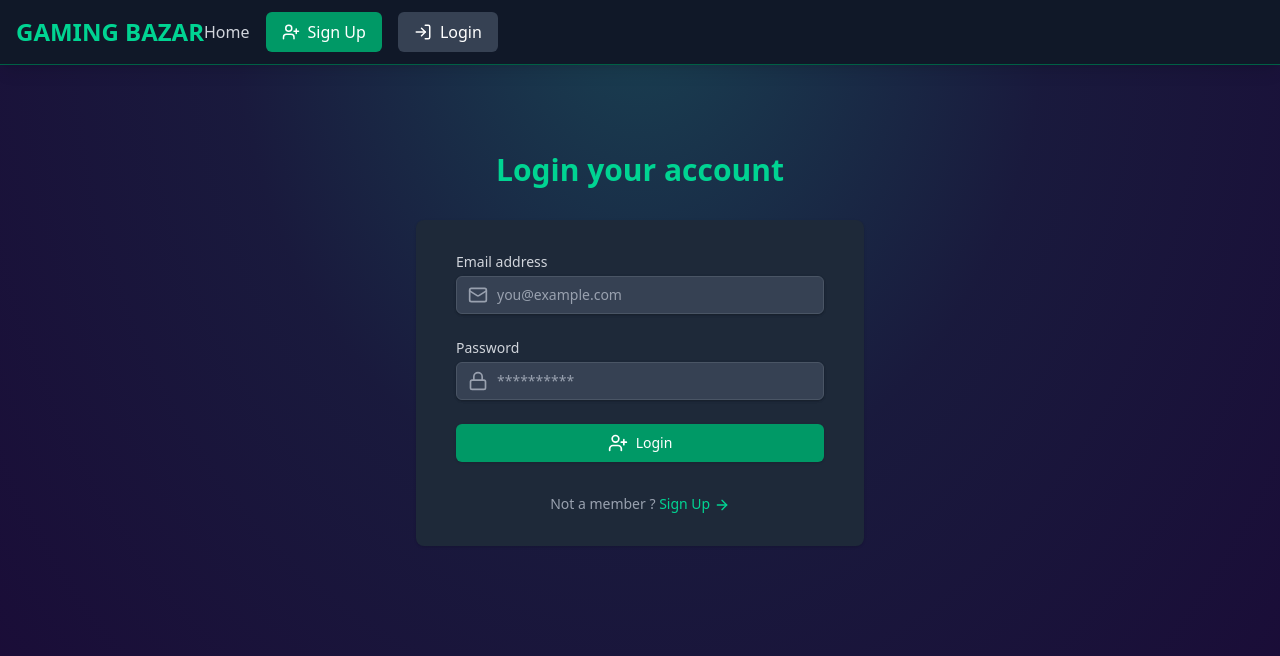
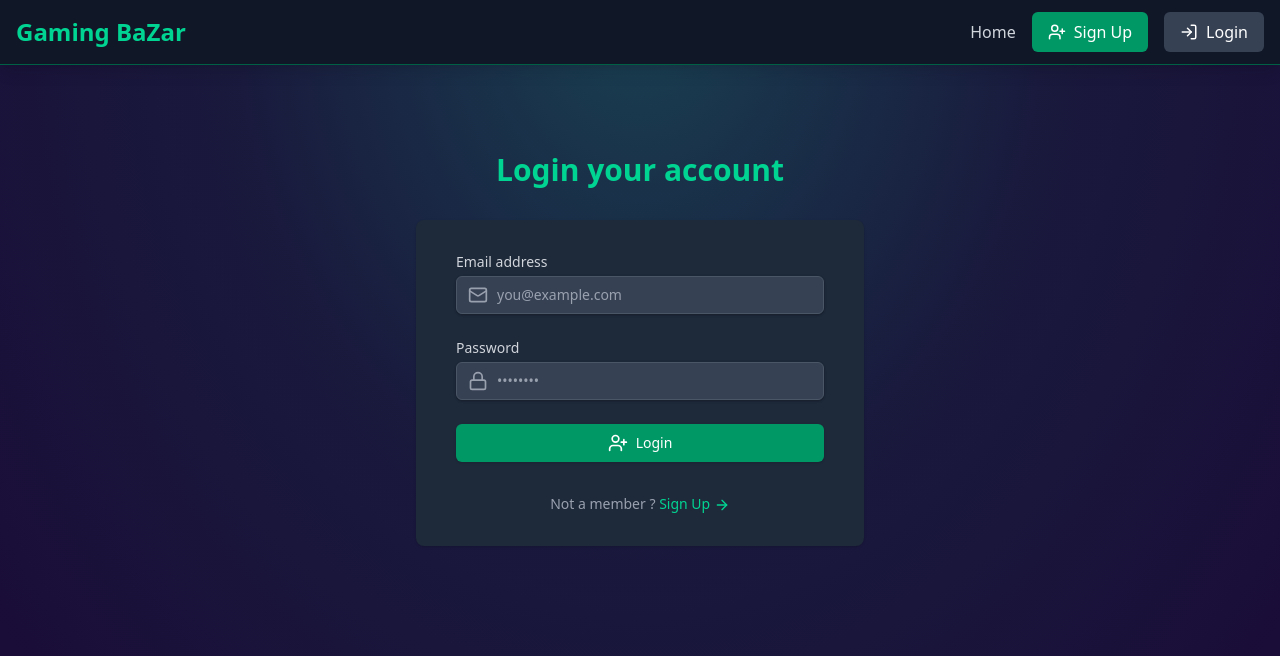
Before and after one commit to Sajit21/Ecommerce_Project, a React (Vite) app in the folder client/: page /login in a window 1280 px wide. Shown: the top 656 px of the page. Built offline with nearby package versions, Linux system fonts and the light colour scheme.

Commit message:
feat:login access

```diff
--- a/client/src/App.jsx
+++ b/client/src/App.jsx
@@ -5,10 +5,13 @@ import { LoginPage } from "./pages/LoginPage";
 import Navbar from "./components/Navbar";
 import {LogOut} from "./pages/LogOut";
 import {Toaster} from 'react-hot-toast'
+import { useUserStore } from "./stores/useUserStore";
 
 // import { LogOut } from "lucide-react";
 
 function App() {
+
+  const {user}=useUserStore()
   return (
     // <div className="min-h-screen bg-gray-900 text-white relative overflow-hidden">
     <div className="min-h-screen bg-[#1d0c3d] text-white relative overflow-hidden">
@@ -24,7 +27,7 @@ function App() {
           <Route path="/homepage" element={<HomePage />} />
           <Route path="/signup" element={<SIgnUpPage />} />
           <Route path="/login" element={<LoginPage />} />
-          <Route path="/logout" element={<LogOut />} />
+          <Route path="/logout" element={user ? <HomePage /> :<LogOut />} />
         </Routes>
       </div>
       <Toaster />
--- a/client/src/components/Navbar.jsx
+++ b/client/src/components/Navbar.jsx
@@ -8,22 +8,18 @@ const Navbar = () => {
   const isAdmin = false; // user?.role === "admin";
   // const { cart } = useCartStore();
 
-  return (
-    <header className="fixed top-0 left-0 w-full bg-gray-900 bg-opacity-90 backdrop-blur-md shadow-lg z-40 transition-all duration-300 border-b border-emerald-800">
-      <div className="container mx-auto px-4 py-3">
-        <div className="flex flex-wrap  juseStoreustify-between items-center">
-          <Link
-            to="/"
-            className="text-2xl font-bold text-emerald-400 items-center space-x-2 flex"
-          >
-           GAMING BAZAR
+  return <header className='fixed top-0 left-0 w-full bg-gray-900 bg-opacity-90 backdrop-blur-md shadow-lg z-40 transition-all duration-300 border-b border-emerald-800'>
+  <div className='container mx-auto px-4 py-3'>
+    <div className='flex flex-wrap justify-between items-center'>
+      <Link to='/' className='text-2xl font-bold text-emerald-400 items-center space-x-2 flex'>
+        Gaming BaZar
       </Link>
 
-          <nav className="flex flex-wrap items-center gap-4">
+      <nav className='flex flex-wrap items-center gap-4'>
         <Link
           to={"/"}
-              className="text-gray-300 hover:text-emerald-400 transition duration-300
-					 ease-in-out"
+          className='text-gray-300 hover:text-emerald-400 transition duration-300
+       ease-in-out'
         >
           Home
         </Link>
@@ -91,6 +87,6 @@ const Navbar = () => {
         </div>
       </div>
     </header>
-  );
+
 };
 export default Navbar;
--- a/client/src/pages/LoginPage.jsx
+++ b/client/src/pages/LoginPage.jsx
@@ -3,16 +3,24 @@ import { useState } from 'react';
 import {Link} from "react-router-dom";
 import { UserPlus,Lock, Mail,User,ArrowRight,Loader } from 'lucide-react';
 import {motion} from "framer-motion"
+import { useUserStore } from '../stores/useUserStore';
 
 
 export  const LoginPage = () => {
    const [email,setEmail]=useState("")
    const [password,setPassword]=useState("")
-   const loading=false;
 
+
+
+   const{login,loading}=useUserStore()
    const handleSubmit=(e)=>{
     e.preventDefault();
-    console.log(email,password)
+    console.log({email,password})
+    const userdata={
+      email,
+      password
+    }
+    login(userdata)
 
    }
 
@@ -38,56 +46,44 @@ return (
       <div className="bg-gray-800 py-8 px-4 shadow sm:rounded-lg sm:px-10">
         <form onSubmit={handleSubmit} className="space-y-6">
         <div>
-            <label
-              htmlFor="email"
-              className="block text-sm font-medium text-gray-300"
-            >
+							<label htmlFor='email' className='block text-sm font-medium text-gray-300'>
 								Email address
 							</label>
-            <div className="mt-1 relative rounded-md shadow-sm">
-              <div className="absolute inset-y-0 left-0 pl-3 flex items-center pointer-events-none">
-                <Mail className="h-5 w-5 text-gray-400" aria-hidden="true" />
+							<div className='mt-1 relative rounded-md shadow-sm'>
+								<div className='absolute inset-y-0 left-0 pl-3 flex items-center pointer-events-none'>
+									<Mail className='h-5 w-5 text-gray-400' aria-hidden='true' />
 								</div>
 								<input
-                id="email"
-                type="email"
+									id='email'
+									type='email'
 									required
-                value={email}  //only for display purpose
-                onChange={(e) =>
-                  setEmail({ email: e.target.value })
-                }
-                className=" block w-full px-3 py-2 pl-10 bg-gray-700 border border-gray-600
+									value={email}
+									onChange={(e) => setEmail(e.target.value)}
+									className=' block w-full px-3 py-2 pl-10 bg-gray-700 border border-gray-600
 									rounded-md shadow-sm
 									 placeholder-gray-400 focus:outline-none focus:ring-emerald-500
-                 focus:border-emerald-500 sm:text-sm"
-                placeholder="you@example.com"
+									 focus:border-emerald-500 sm:text-sm'
+									placeholder='you@example.com'
 								/>
 							</div>
 						</div>
             <div>
-            <label
-              htmlFor="password"
-              className="block text-sm font-medium text-gray-300"
-            >
+							<label htmlFor='password' className='block text-sm font-medium text-gray-300'>
 								Password
 							</label>
-            <div className="mt-1 relative rounded-md shadow-sm">
-              <div className="absolute inset-y-0 left-0 pl-3 flex items-center pointer-events-none">
-                <Lock className="h-5 w-5 text-gray-400" aria-hidden="true" />
+							<div className='mt-1 relative rounded-md shadow-sm'>
+								<div className='absolute inset-y-0 left-0 pl-3 flex items-center pointer-events-none'>
+									<Lock className='h-5 w-5 text-gray-400' aria-hidden='true' />
 								</div>
 								<input
-                id="password"
-                type="password"
+									id='password'
+									type='password'
 									required
 									value={password}
-                onChange={(e) =>
-                  setPassword({  password: e.target.value })
-                }
-                className=" block w-full px-3 py-2 pl-10 bg-gray-700 border border-gray-600
-                rounded-md shadow-sm
-                 placeholder-gray-400 focus:outline-none focus:ring-emerald-500
-                 focus:border-emerald-500 sm:text-sm"
-                placeholder="**********"
+									onChange={(e) => setPassword(e.target.value)}
+									className=' block w-full px-3 py-2 pl-10 bg-gray-700 border border-gray-600
+									rounded-md shadow-sm placeholder-gray-400 focus:outline-none focus:ring-emerald-500 focus:border-emerald-500 sm:text-sm'
+									placeholder='••••••••'
 								/>
 							</div>
 						</div>
--- a/client/src/pages/SIgnUpPage.jsx
+++ b/client/src/pages/SIgnUpPage.jsx
@@ -7,7 +7,6 @@ import { useUserStore } from "../stores/useUserStore";
 
 
 const SIgnUpPage = () => {
-  const loading = false;
   const [formData, setFormData] = useState({   //formdata-> holds user input values for the form. and
     //setFormData is used to update the state whenever the user types in the form fields.
 
@@ -16,7 +15,7 @@ const SIgnUpPage = () => {
     password: "",
     confirmPassword: "",
   });
-   const {signup}= useUserStore()
+   const {signup,loading}= useUserStore()
   const handleSubmit = (e) => {
     e.preventDefault();  //e.preventDefault() prevents the default form submission behavior (which reloads the page).
     signup(formData);  };
--- a/client/src/stores/useUserStore.js
+++ b/client/src/stores/useUserStore.js
@@ -9,7 +9,6 @@ export const useUserStore = create((get, set) => ({
   checkingAuth: true,
 
   signup: async ({ username, email, password, confirmPassword }) => {
-    console.log(username, email, password);
     set({ loading: true });
 
     if (password != confirmPassword) {
@@ -22,7 +21,8 @@ export const useUserStore = create((get, set) => ({
         email,
         password,
       });
-      // set({ user: res.data, loading: false });
+      set({ user: res.data, loading: false });
+      toast.success('signup successfully')
       console.log(res);
     } catch (error) {
       set({ loading: false });
@@ -30,4 +30,27 @@ export const useUserStore = create((get, set) => ({
       toast.error(error.response.data.error || "An error occurred");
     }
   },
+
+
+  login: async ({  email, password}) => {
+    console.log( email, password);
+    set({ loading: true });
+
+
+    try {
+      const res = await axiosInstance.post("/auth/login", {
+        email,
+        password,
+      });
+      set({ user: res.data, loading: false });
+      if(res.status==200){
+        toast.success('user LoggedIn successfully')
+      }
+      console.log(res);
+    } catch (error) {
+      set({ loading: false });
+      console.log("hello i am error", error);
+      toast.error(error.response.data.message || "An error occurred");
+    }
+  },
 }));
```
Also changed, not shown: 1 other file (tests, documents, lock files or other folders). Lines whose indentation alone changed are shown as unchanged.
